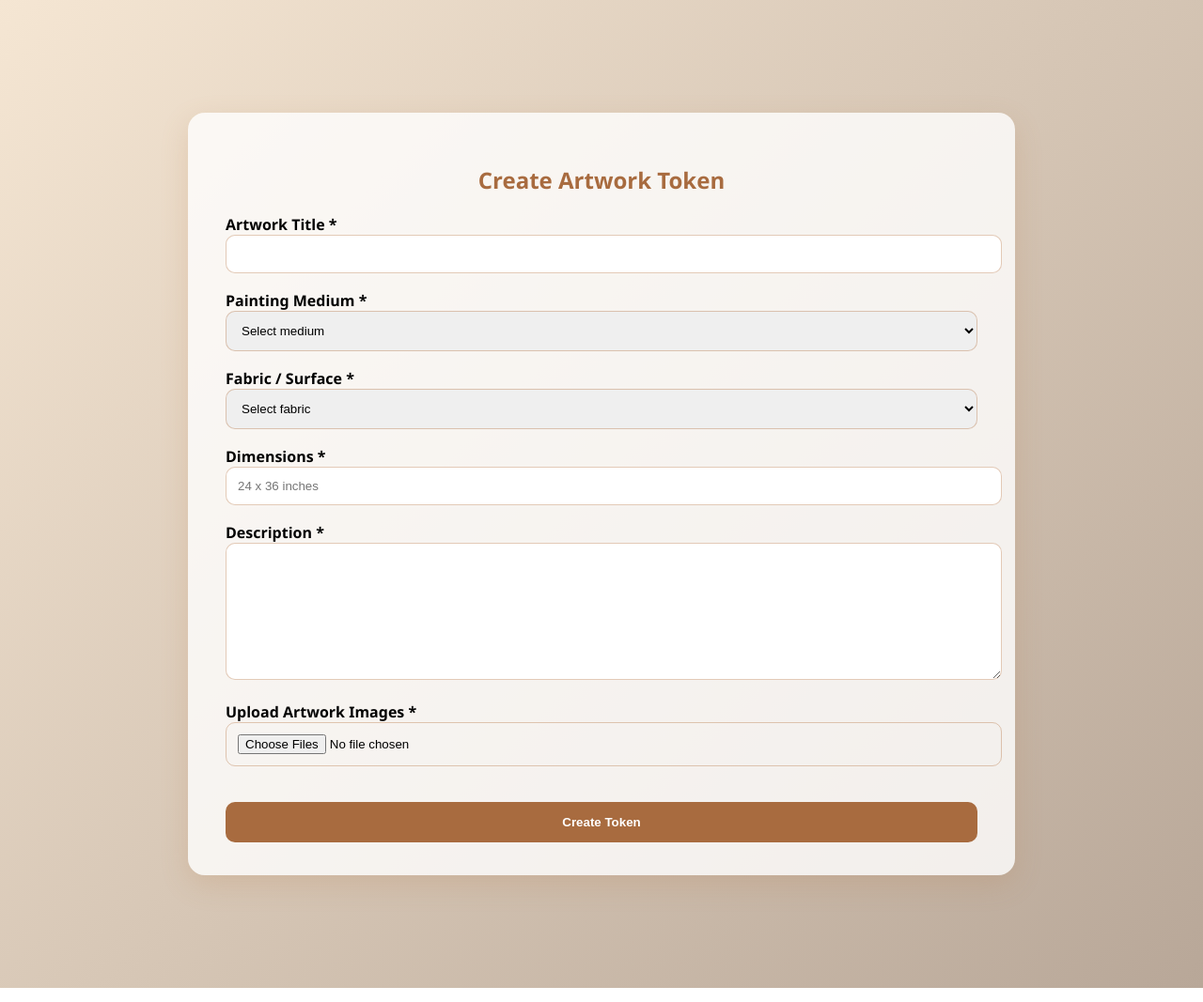
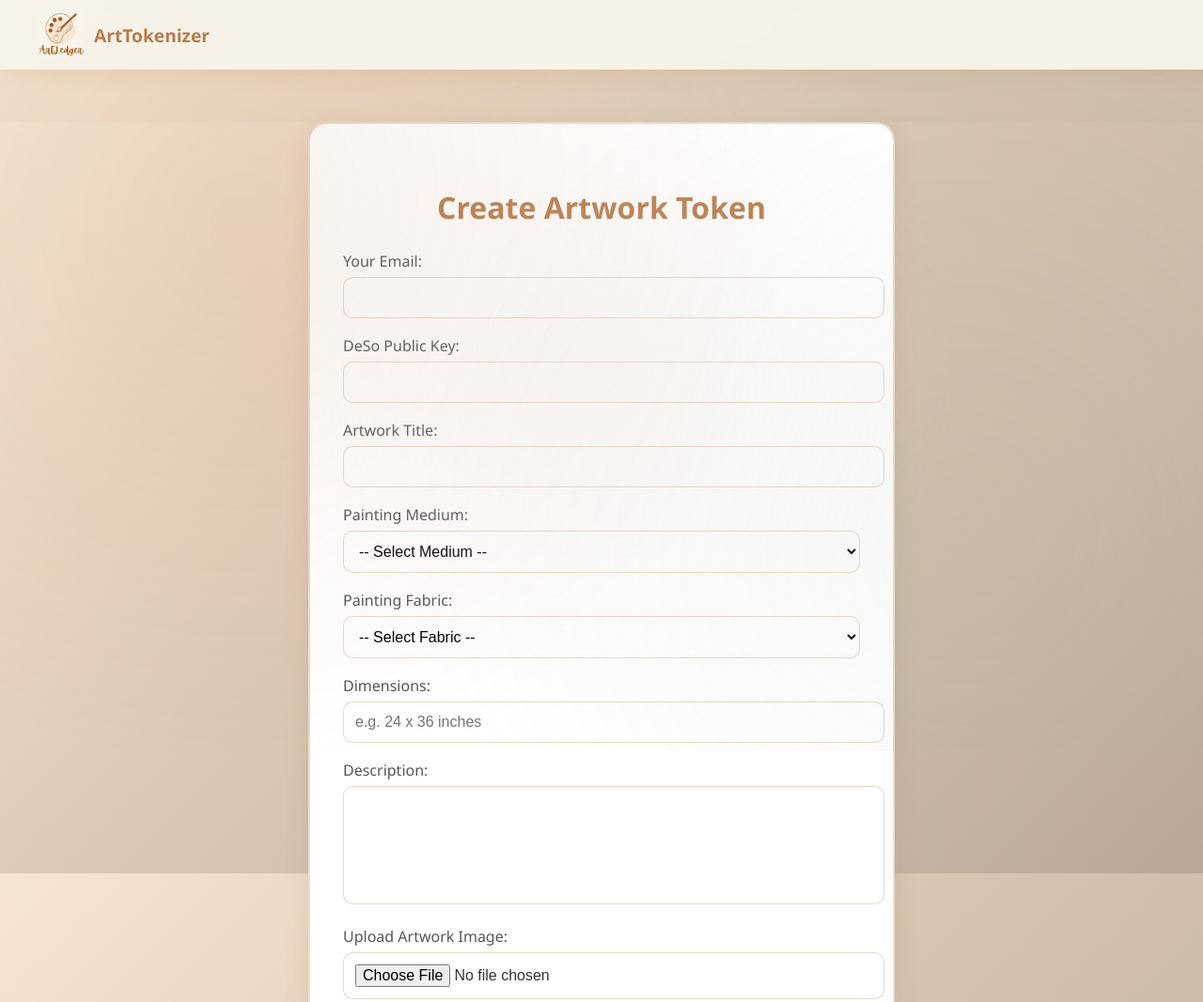
Before and after one commit to sanjana-motaparti/ArtTokenisationProject, a plain HTML site: page frontend/createToken.html in a window 1280 px wide. Shown: the top 1067 px of the page at 94% size. Drawn offline with Linux system fonts and the light colour scheme.

Commit message:
Add files via upload

```diff
--- a/frontend/createToken.html
+++ b/frontend/createToken.html
@@ -3,126 +3,217 @@
 <head>
 <meta charset="UTF-8">
 <meta name="viewport" content="width=device-width, initial-scale=1.0">
-  <title>Create Artwork Token | ArtTokenizer</title>
+<title>Create Token | ArtTokenizer</title>
 
 <style>
-    /* SAME THEME */
-    body {
+  body, html {
     margin: 0;
     padding: 0;
     font-family: 'Segoe UI', Tahoma, Geneva, Verdana, sans-serif;
-      background: linear-gradient(135deg, #f5e6d3, #b8a798);
+    background: linear-gradient(135deg, #f5e6d3 0%, #e8d4c1 25%, #d4c4b0 50%, #c9b9a8 75%, #b8a798 100%);
+    background-attachment: fixed;
+    color: #333;
   }
-    .container {
-      max-width: 800px;
-      margin: 120px auto;
-      background: #ffffffcc;
-      padding: 35px 40px;
-      border-radius: 18px;
-      box-shadow: 0px 10px 30px rgba(184,124,76,0.2);
+
+  body::before {
+    content: '';
+    position: fixed;
+    top: 0; left: 0;
+    width: 100%; height: 100%;
+    background-image:
+      radial-gradient(circle at 20% 30%, rgba(184,124,76,0.1) 0%, transparent 50%),
+      radial-gradient(circle at 80% 70%, rgba(168,187,163,0.1) 0%, transparent 50%),
+      radial-gradient(circle at 50% 50%, rgba(235,217,209,0.2) 0%, transparent 50%);
+    pointer-events: none;
+    z-index: 0;
   }
-    h2 { text-align: center; color: #A86B3F; }
-    .form-group { margin-bottom: 18px; }
-    label { font-weight: bold; }
-    input, select, textarea {
-      width: 100%; padding: 12px; border-radius: 10px;
-      border: 1px solid rgba(184,124,76,0.4);
+
+  /* Header */
+  .navbar {
+    position: fixed;
+    top: 0;
+    width: 100%;
+    background: rgba(247,244,234,0.95);
+    backdrop-filter: blur(10px);
+    padding: 12px 40px;
+    display: flex;
+    align-items: center;
+    box-shadow: 0px 4px 20px rgba(184, 124, 76, 0.15);
+    z-index: 1000;
   }
-    textarea { height: 120px; }
-    .submit-btn {
-      width: 100%; padding: 14px; margin-top: 20px;
-      background: #A86B3F; color: white; font-weight: bold;
-      border: none; border-radius: 10px; cursor: pointer;
+
+  .logo {
+    display: flex;
+    align-items: center;
+    font-weight: bold;
+    font-size: 1.2rem;
+    color: #B87C4C;
+  }
+
+  .logo img {
+    height: 50px;
+    margin-right: 10px;
+  }
+
+  /* Form Container */
+  .form-container {
+    margin: 130px auto 50px;
+    max-width: 550px;
+    background: white;
+    padding: 40px 35px;
+    border-radius: 20px;
+    box-shadow: 0px 8px 25px rgba(184,124,76,0.2);
+    border: 2px solid rgba(184,124,76,0.25);
+  }
+
+  h2 {
+    text-align: center;
+    color: #B87C4C;
+    font-size: 2rem;
+    margin-bottom: 25px;
+  }
+
+  label {
+    font-weight: 500;
+    color: #555;
+    display: block;
+    margin-bottom: 6px;
+  }
+
+  input, textarea, select {
+    width: 100%;
+    padding: 12px;
+    border: 1px solid rgba(184,124,76,0.3);
+    border-radius: 10px;
+    font-size: 1rem;
+    background: rgba(255,255,255,0.9);
+    margin-bottom: 18px;
+    transition: 0.3s ease;
+  }
+
+  input:focus, textarea:focus, select:focus {
+    border-color: #B87C4C;
+    background: white;
+    outline: none;
+  }
+
+  textarea {
+    resize: none;
+    height: 100px;
+  }
+
+  button {
+    width: 100%;
+    padding: 12px;
+    background: linear-gradient(135deg, #B87C4C 0%, #A86B3F 100%);
+    border: none;
+    color: white;
+    font-size: 1.1rem;
+    border-radius: 12px;
+    cursor: pointer;
+    margin-top: 10px;
+    transition: 0.3s ease;
+    font-weight: 600;
+  }
+
+  button:hover {
+    background: linear-gradient(135deg, #A86B3F 0%, #8B5E34 100%);
+    transform: translateY(-2px);
+    box-shadow: 0px 5px 15px rgba(184,124,76,0.3);
+  }
+
+  @media(max-width: 480px) {
+    .form-container {
+      margin: 140px 20px;
+      padding: 30px;
+    }
   }
 </style>
 </head>
 
 <body>
 
-  <div class="container">
+<header class="navbar">
+  <div class="logo">
+    <img src="logo.png" alt="Logo">
+    ArtTokenizer
+  </div>
+</header>
+
+<div class="form-container">
   <h2>Create Artwork Token</h2>
 
-    <form id="tokenForm" enctype="multipart/form-data">
+  <form id="createTokenForm" enctype="multipart/form-data">
+    <label for="email">Your Email:</label>
+    <input type="email" id="email" name="userEmail" required>
+   <label for="publicKey">DeSo Public Key:</label>
+<input type="text" id="publicKey" name="desoPublicKey" required />
 
-      <div class="form-group">
-        <label>Artwork Title *</label>
-        <input type="text" name="title" required>
-      </div>
+    <label for="title">Artwork Title:</label>
+    <input type="text" id="title" name="title" required>
 
-      <div class="form-group">
-        <label>Painting Medium *</label>
-        <select name="medium" required>
-          <option value="">Select medium</option>
-          <option>Acrylic</option>
-          <option>Oil</option>
-          <option>Watercolor</option>
-          <option>Gouache</option>
-          <option>Charcoal</option>
-          <option>Pastel</option>
-          <option>Pencil Sketch</option>
-          <option>Digital Painting</option>
+    <label for="medium">Painting Medium:</label>
+    <select id="medium" name="medium" required>
+      <option value="">-- Select Medium --</option>
+      <option value="Oil">Oil</option>
+      <option value="Acrylic">Acrylic</option>
+      <option value="Watercolor">Watercolor</option>
+      <option value="Gouache">Gouache</option>
+      <option value="Ink">Ink</option>
+      <option value="Digital">Digital</option>
+      <option value="Mixed Media">Mixed Media</option>
+      <option value="Pastel">Pastel</option>
     </select>
-      </div>
 
-      <div class="form-group">
-        <label>Fabric / Surface *</label>
-        <select name="fabric" required>
-          <option value="">Select fabric</option>
-          <option>Canvas</option>
-          <option>Paper Sheet</option>
-          <option>Linen</option>
-          <option>Cotton</option>
-          <option>Wood Panel</option>
-          <option>Mixed Media Sheet</option>
+    <label for="fabric">Painting Fabric:</label>
+    <select id="fabric" name="fabric" required>
+      <option value="">-- Select Fabric --</option>
+      <option value="Canvas">Canvas</option>
+      <option value="Paper">Paper</option>
+      <option value="Wood">Wood</option>
+      <option value="Cloth">Cloth</option>
+      <option value="Board">Board</option>
+      <option value="Digital Surface">Digital Surface</option>
+      <option value="Other">Other</option>
     </select>
-      </div>
 
-      <div class="form-group">
-        <label>Dimensions *</label>
-        <input type="text" name="dimensions" placeholder="24 x 36 inches" required>
-      </div>
+    <label for="dimensions">Dimensions:</label>
+    <input type="text" id="dimensions" name="dimensions" placeholder="e.g. 24 x 36 inches" required>
 
-      <div class="form-group">
-        <label>Description *</label>
-        <textarea name="description" required></textarea>
-      </div>
+    <label for="description">Description:</label>
+    <textarea id="description" name="description" required></textarea>
 
-      <div class="form-group">
-        <label>Upload Artwork Images *</label>
-        <input type="file" name="images" multiple required>
-      </div>
+    <label for="image">Upload Artwork Image:</label>
+    <input type="file" id="image" name="image" accept="image/*" required>
 
-      <button type="submit" class="submit-btn">Create Token</button>
-
+    <button type="submit">Create Token</button>
   </form>
 </div>
 
 <script>
-document.getElementById("tokenForm").addEventListener("submit", async function(e){
+document.getElementById("createTokenForm").addEventListener("submit", async (e) => {
   e.preventDefault();
+  const formData = new FormData();
+  formData.append("userEmail", document.getElementById("email").value);
+  formData.append("desoPublicKey", document.getElementById("publicKey").value);
+  formData.append("title", document.getElementById("title").value);
+  formData.append("medium", document.getElementById("medium").value);
+  formData.append("fabric", document.getElementById("fabric").value);
+  formData.append("dimensions", document.getElementById("dimensions").value);
+  formData.append("description", document.getElementById("description").value);
+  formData.append("image", document.getElementById("image").files[0]);
 
-  let formData = new FormData(this);
-
-  const email = localStorage.getItem("userEmail");
-  if(!email){
-    alert("⚠️ User not logged in!");
-    window.location.href = "login.html";
-    return;
-  }
-  formData.append("userEmail", email);
-
-  const res = await fetch("http://localhost:5000/api/art/create", {
+  try {
+    const response = await fetch("/api/artwork/create-token", {
       method: "POST",
-    body: formData
+      body: formData,
     });
-
-  const data = await res.json();
-
-  if(data.success){
-    alert("✅ Artwork token created!");
-    window.location.href = "dashboard.html";
-  } else {
-    alert("❌ Error: " + data.message);
+    const result = await response.json();
+    if(result.success) alert(`✅ Artwork saved! Hash: ${result.hash}`);
+    else alert("❌ " + result.message);
+  } catch(err) {
+    console.error(err);
+    alert("⚠️ Error saving artwork");
   }
 });
 </script>
```
Also changed, not shown: frontend/dashboard.html (+6 -14 lines), frontend/login.html (+167 -22 lines). Lines whose indentation alone changed are shown as unchanged.
